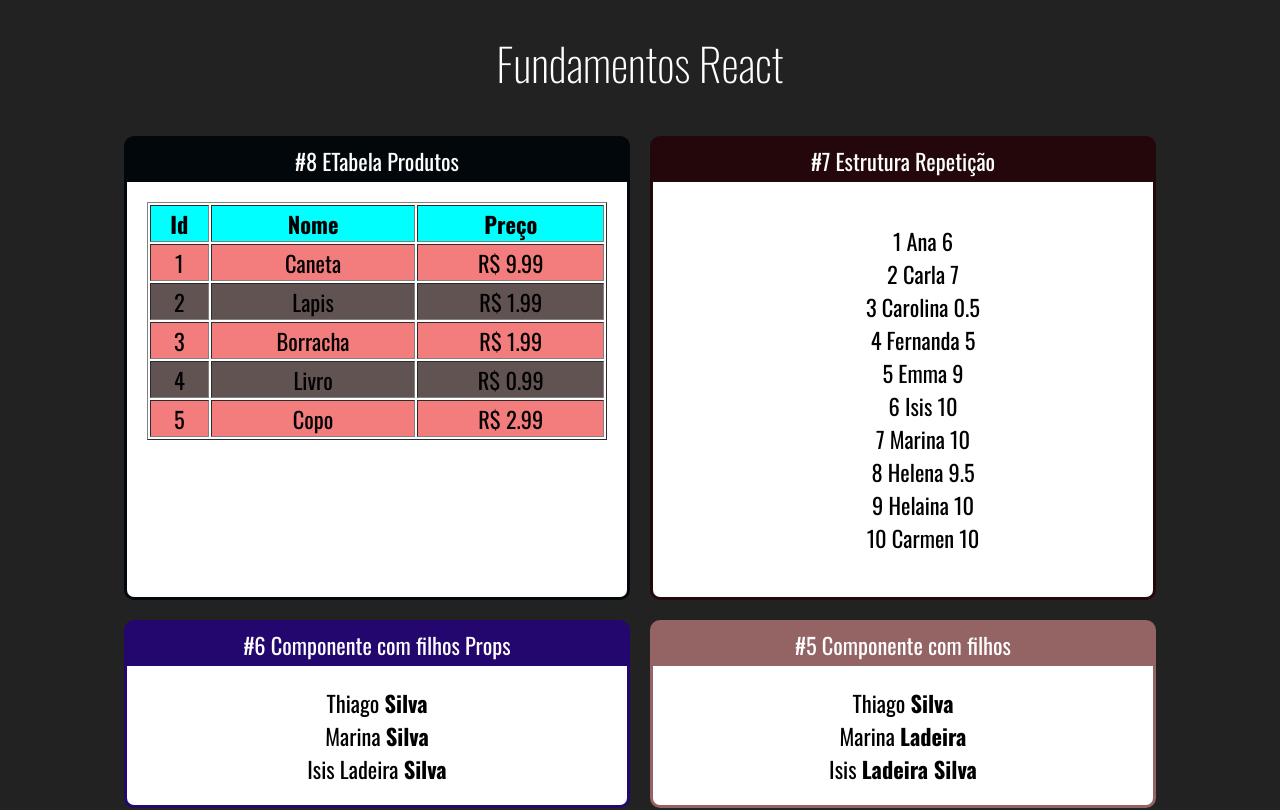
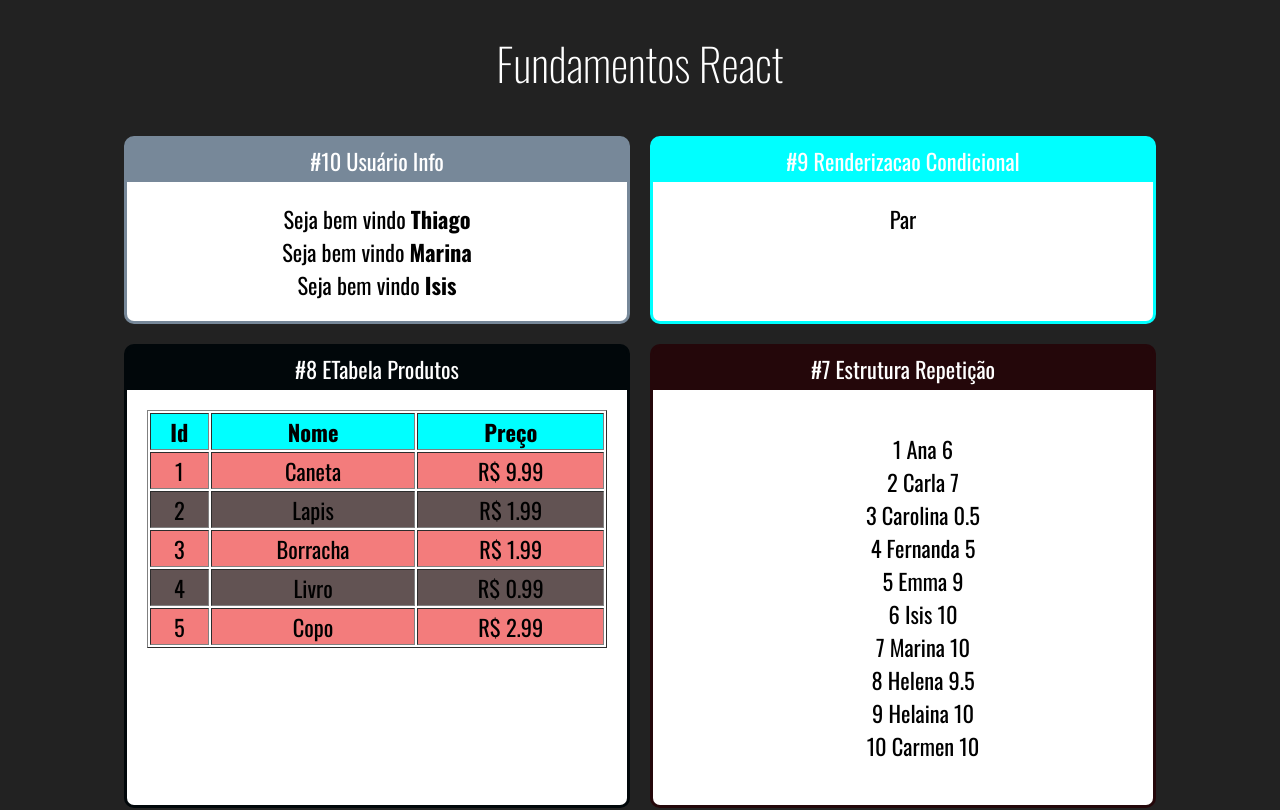
Before and after one commit to tavelars/curso-react, a React (Create React App) app in the folder fundamentos-react/: page / in a window 1280 px wide. Shown: the top 810 px of the page. Built offline with nearby package versions, Linux system fonts and the light colour scheme.

Commit message:
Condicional IF Else

```diff
--- a/fundamentos-react/src/App.jsx
+++ b/fundamentos-react/src/App.jsx
@@ -12,6 +12,8 @@ import FamiliaProps from './components/basicos/FamiliaProps';
 import FamiliaMembroProps from './components/basicos/FamiliaMembroProps';
 import ListaAlunos from './components/repeticao/ListaAlunos';
 import TabelaProdutos from './components/repeticao/TabelaProdutos';
+import ParOuImpar from './components/condicional/ParOuImpar';
+import UsuarioInfo from './components/condicional/UsuarioInfo';
 
 export default function App(props) {
     return (
@@ -21,6 +23,17 @@ export default function App(props) {
             <h1>Fundamentos React</h1>
 
             <div className="Cards">
+                <Card titulo="#10 Usuário Info" color="#778899">
+                    <UsuarioInfo usuario={{nome: 'Thiago'}}></UsuarioInfo>
+                    <UsuarioInfo usuario={{nome: 'Marina'}}></UsuarioInfo>
+                    <UsuarioInfo usuario={{nome: 'Isis'}}></UsuarioInfo>
+                    <UsuarioInfo usuario={{email: 'a@gmail.com'}}></UsuarioInfo>
+                </Card>
+
+                <Card titulo="#9 Renderizacao Condicional" color="#00FFFF">
+                    <ParOuImpar numero="20"></ParOuImpar>
+                </Card>
+
 
                 <Card titulo="#8 ETabela Produtos" color="#01070a">
                     <TabelaProdutos></TabelaProdutos>
--- /dev/null
+++ b/fundamentos-react/src/components/condicional/IF.jsx
@@ -0,0 +1,10 @@
+export default props => {
+
+    if (props.test) {
+        return props.children
+    }
+
+    return false
+
+
+}
--- /dev/null
+++ b/fundamentos-react/src/components/condicional/ParOuImpar.jsx
@@ -0,0 +1,12 @@
+import React from "react";
+
+export default props => {
+
+    const isPar = props.numero % 2 === 0;
+
+    return (
+        <div>
+            {isPar ? <span>Par</span> : <span>Impar</span>}
+        </div>
+    )
+}
--- /dev/null
+++ b/fundamentos-react/src/components/condicional/UsuarioInfo.jsx
@@ -0,0 +1,14 @@
+import React from "react";
+import IF from "./IF";
+
+export default props => {
+    const usuario = props.usuario;
+    return (
+        <div>
+            <IF test={usuario && usuario.nome}>
+                Seja bem vindo <strong>{usuario.nome}</strong>
+            </IF>
+        </div>
+    )
+
+}
--- a/fundamentos-react/src/components/repeticao/TabelaProdutos.jsx
+++ b/fundamentos-react/src/components/repeticao/TabelaProdutos.jsx
@@ -8,7 +8,7 @@ export default (props) => {
     function getLinhas() {
         return produtos.map((produto, i) => {
             return (
-                <tr key={produto.id} className={ i % 2 == 0 ? 'Par' : 'Impar'}>
+                <tr key={produto.id} className={ i % 2 === 0 ? 'Par' : 'Impar'}>
                     <td>{produto.id}</td>
                     <td>{produto.nome}</td>
                     <td>R$ {produto.preco}</td>
```
